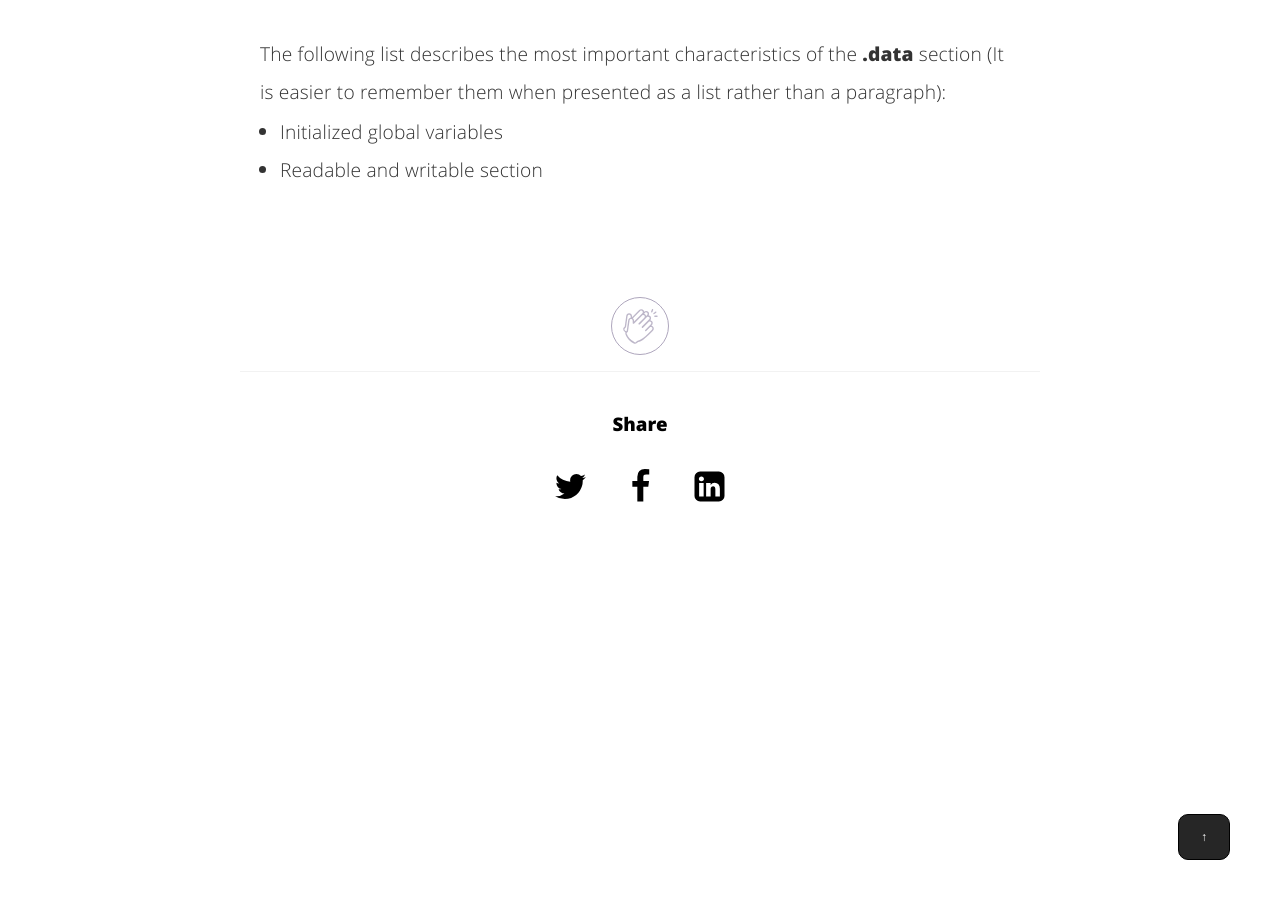
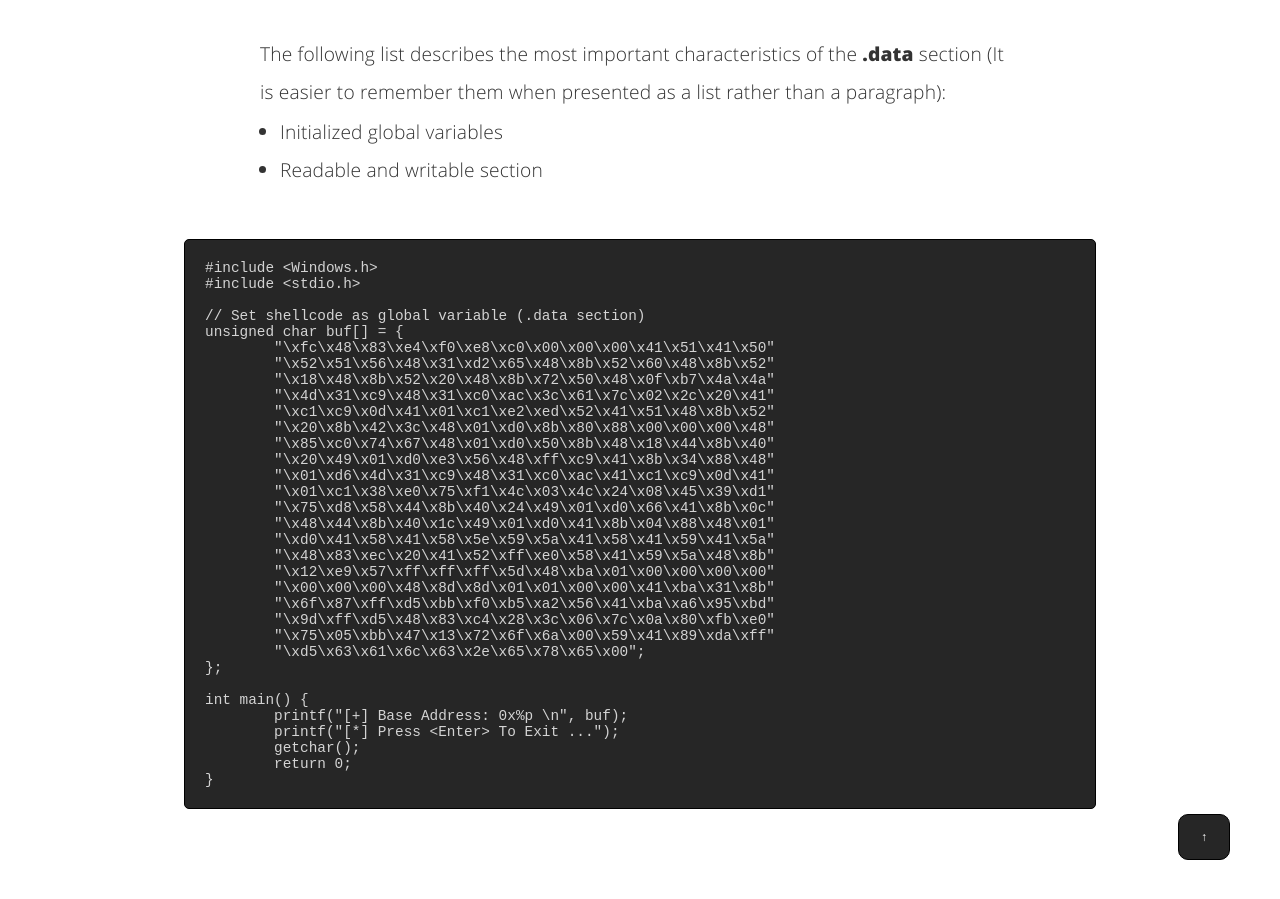
Before and after one commit to nickvourd/nickvourd.github.io, a Jekyll site: the page built from _posts/2024-04-21-the-anatomy-of-pe.md, in a window 1280 px wide and 900 px high, scrolled down 6574 px. Built offline with Jekyll 4.4.1, drawn with Linux system fonts in a browser that asks for light colours.

Commit message:
The Anatomy of PE

````diff
--- a/_posts/2024-04-21-the-anatomy-of-pe.md
+++ b/_posts/2024-04-21-the-anatomy-of-pe.md
@@ -204,6 +204,42 @@
 </ul>
 </p>
 
+```
+#include <Windows.h>
+#include <stdio.h>
+
+// Set shellcode as global variable (.data section)
+unsigned char buf[] = {
+	"\xfc\x48\x83\xe4\xf0\xe8\xc0\x00\x00\x00\x41\x51\x41\x50"
+	"\x52\x51\x56\x48\x31\xd2\x65\x48\x8b\x52\x60\x48\x8b\x52"
+	"\x18\x48\x8b\x52\x20\x48\x8b\x72\x50\x48\x0f\xb7\x4a\x4a"
+	"\x4d\x31\xc9\x48\x31\xc0\xac\x3c\x61\x7c\x02\x2c\x20\x41"
+	"\xc1\xc9\x0d\x41\x01\xc1\xe2\xed\x52\x41\x51\x48\x8b\x52"
+	"\x20\x8b\x42\x3c\x48\x01\xd0\x8b\x80\x88\x00\x00\x00\x48"
+	"\x85\xc0\x74\x67\x48\x01\xd0\x50\x8b\x48\x18\x44\x8b\x40"
+	"\x20\x49\x01\xd0\xe3\x56\x48\xff\xc9\x41\x8b\x34\x88\x48"
+	"\x01\xd6\x4d\x31\xc9\x48\x31\xc0\xac\x41\xc1\xc9\x0d\x41"
+	"\x01\xc1\x38\xe0\x75\xf1\x4c\x03\x4c\x24\x08\x45\x39\xd1"
+	"\x75\xd8\x58\x44\x8b\x40\x24\x49\x01\xd0\x66\x41\x8b\x0c"
+	"\x48\x44\x8b\x40\x1c\x49\x01\xd0\x41\x8b\x04\x88\x48\x01"
+	"\xd0\x41\x58\x41\x58\x5e\x59\x5a\x41\x58\x41\x59\x41\x5a"
+	"\x48\x83\xec\x20\x41\x52\xff\xe0\x58\x41\x59\x5a\x48\x8b"
+	"\x12\xe9\x57\xff\xff\xff\x5d\x48\xba\x01\x00\x00\x00\x00"
+	"\x00\x00\x00\x48\x8d\x8d\x01\x01\x00\x00\x41\xba\x31\x8b"
+	"\x6f\x87\xff\xd5\xbb\xf0\xb5\xa2\x56\x41\xba\xa6\x95\xbd"
+	"\x9d\xff\xd5\x48\x83\xc4\x28\x3c\x06\x7c\x0a\x80\xfb\xe0"
+	"\x75\x05\xbb\x47\x13\x72\x6f\x6a\x00\x59\x41\x89\xda\xff"
+	"\xd5\x63\x61\x6c\x63\x2e\x65\x78\x65\x00";
+};
+
+int main() {
+	printf("[+] Base Address: 0x%p \n", buf);
+	printf("[*] Press <Enter> To Exit ...");
+	getchar();
+	return 0;
+}
+```
+
 <br /><br />
 
 <!-- add the button!-->
````
